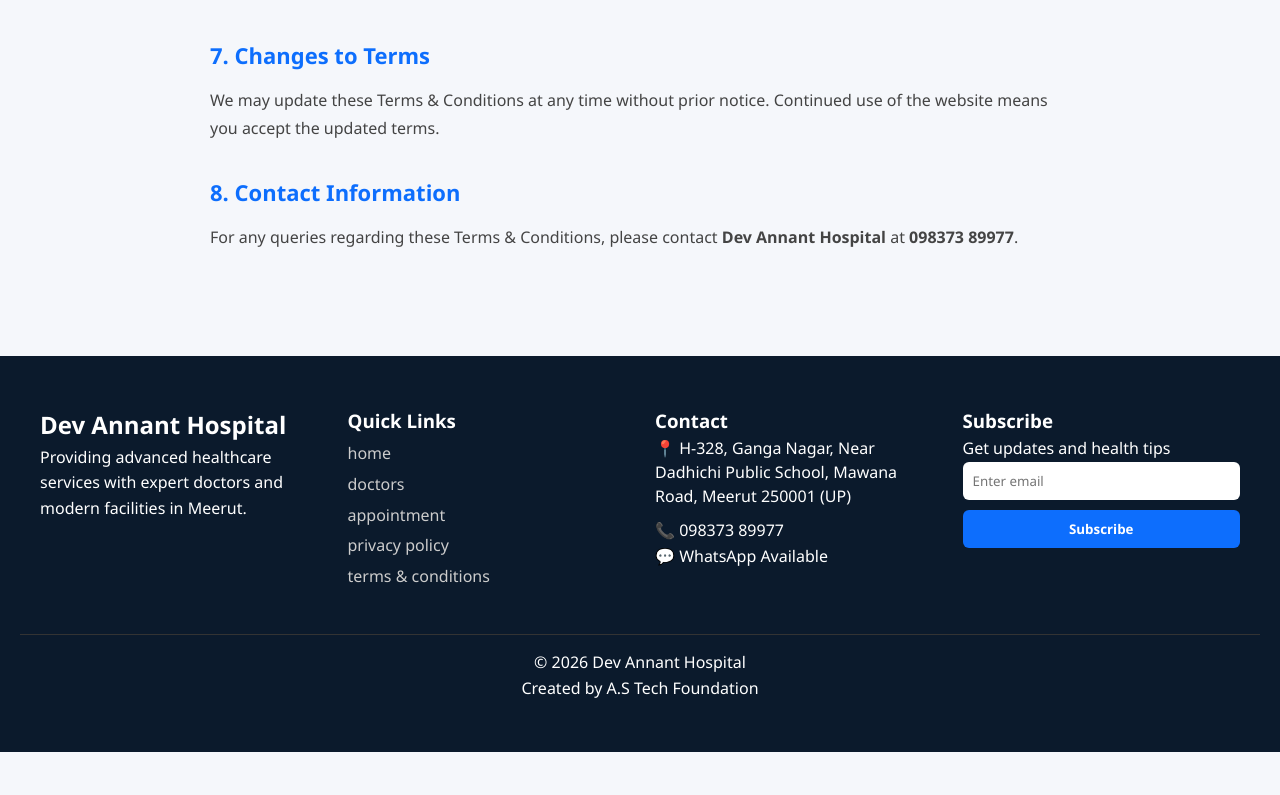
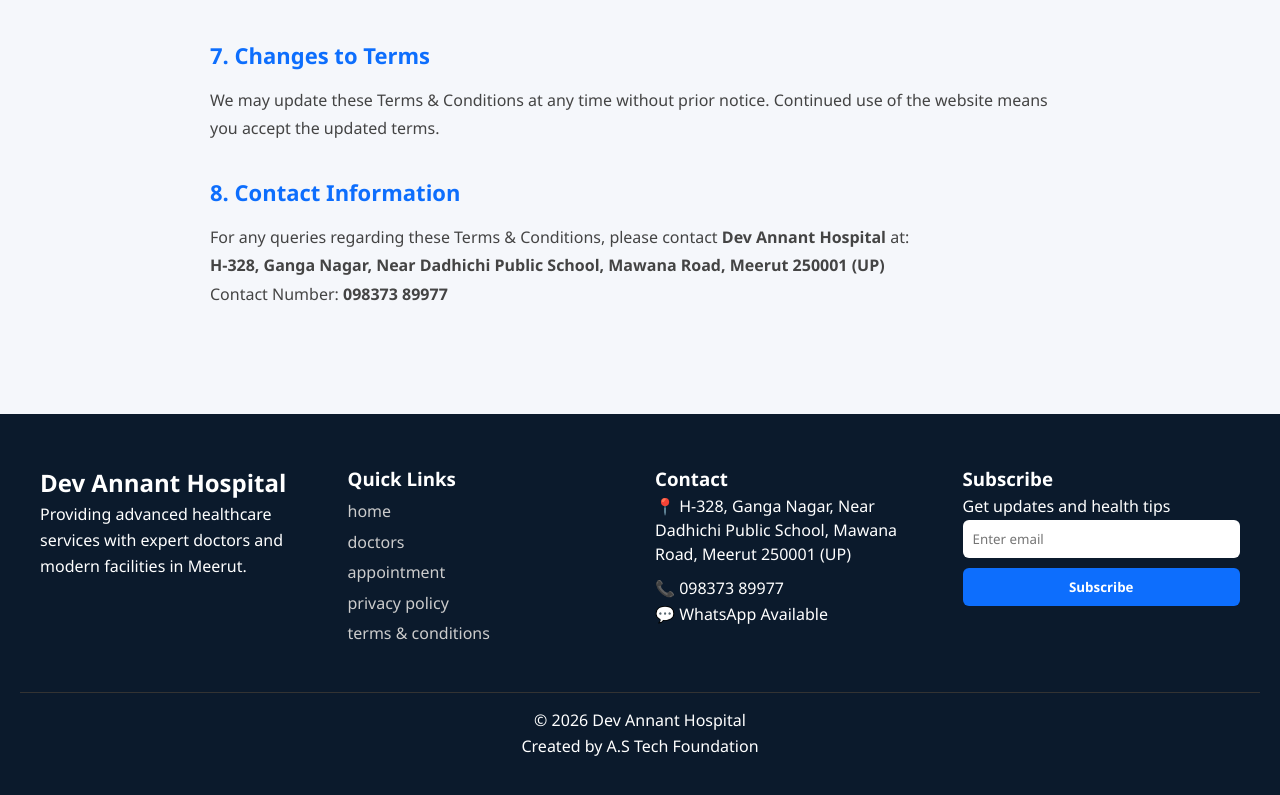
Before and after one commit to kinh17631-star/DevAnnantHospital, a Next.js app: page /terms in a window 1280 px wide. Shown: the part 1174-1969 px from the top of the page. Before the commit the page ends 1926 px from the top, so only its background shows below. Built offline with nearby package versions, Linux system fonts and the light colour scheme.

Commit message:
Update terms.js

```diff
--- a/pages/terms.js
+++ b/pages/terms.js
@@ -86,7 +86,9 @@
 
         <h2 style={heading}>8. Contact Information</h2>
         <p style={text}>
-          For any queries regarding these Terms & Conditions, please contact <strong>Dev Annant Hospital</strong> at <strong>098373 89977</strong>.
+          For any queries regarding these Terms & Conditions, please contact <strong>Dev Annant Hospital</strong> at: <br />
+          <strong>H-328, Ganga Nagar, Near Dadhichi Public School, Mawana Road, Meerut 250001 (UP)</strong> <br />
+          Contact Number: <strong>098373 89977</strong>
         </p>
 
       </motion.section>
```
